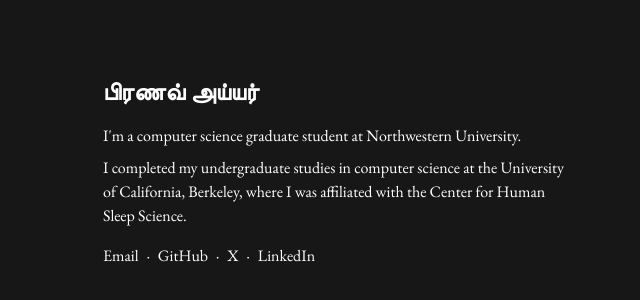
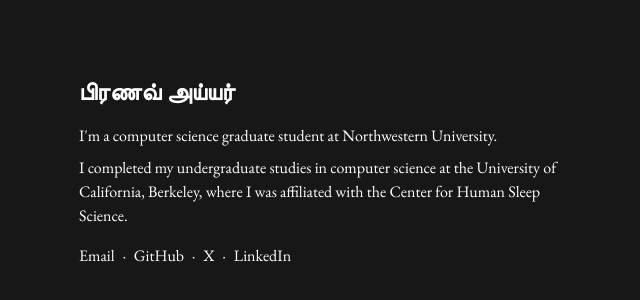
Before and after one commit to pranavxiyer/portfolio, a Next.js app: page / in a window 1280 px wide. Shown: the part 228-528 px from the top of the page, without its empty margins (305-945 px from the left). Built offline with nearby package versions, Linux system fonts and the light colour scheme.

Commit message:
about component

```diff
--- a/app/page.tsx
+++ b/app/page.tsx
@@ -1,6 +1,7 @@
 "use client";
 
 import { useState, useEffect } from "react"
+import About from "@/components/about"
 import Footer from "@/components/footer"
 
 const names = ["Pranav Iyer", "प्रणव अय्यर", "பிரணவ் அய்யர்"]
@@ -17,17 +18,10 @@ export default function Home() {
   }, [])
 
   return (
-    <main className="min-h-screen flex justify-center items-center">
-      <div className="flex flex-col items-start max-w-lg gap-4 px-6 w-full">
+    <main className="min-h-screen flex justify-center items-center px-6">
+      <div className="flex flex-col items-start max-w-lg w-full gap-4">
         <h1 className="text-2xl font-bold">{names[index]}</h1>
-
-        <div className="space-y-2">
-          <p>I'm a computer science graduate student at <a href="https://www.northwestern.edu/">Northwestern University</a>.</p>
-
-          <p>I completed my undergraduate studies in computer science at the <a href="https://www.berkeley.edu">University of California, Berkeley</a>,
-            where I was affiliated with the <a href="https://www.humansleepscience.com/">Center for Human Sleep Science</a>.</p>
-        </div>
-
+        <About />
         <Footer />
       </div>
     </main>
--- /dev/null
+++ b/components/about.tsx
@@ -0,0 +1,10 @@
+export default function About() {
+    return (
+        <div className="space-y-2">
+          <p>I'm a computer science graduate student at <a href="https://www.northwestern.edu/">Northwestern University</a>.</p>
+
+          <p>I completed my undergraduate studies in computer science at the <a href="https://www.berkeley.edu">University of California, Berkeley</a>,
+            where I was affiliated with the <a href="https://www.humansleepscience.com/">Center for Human Sleep Science</a>.</p>
+        </div>
+    )
+}
```
